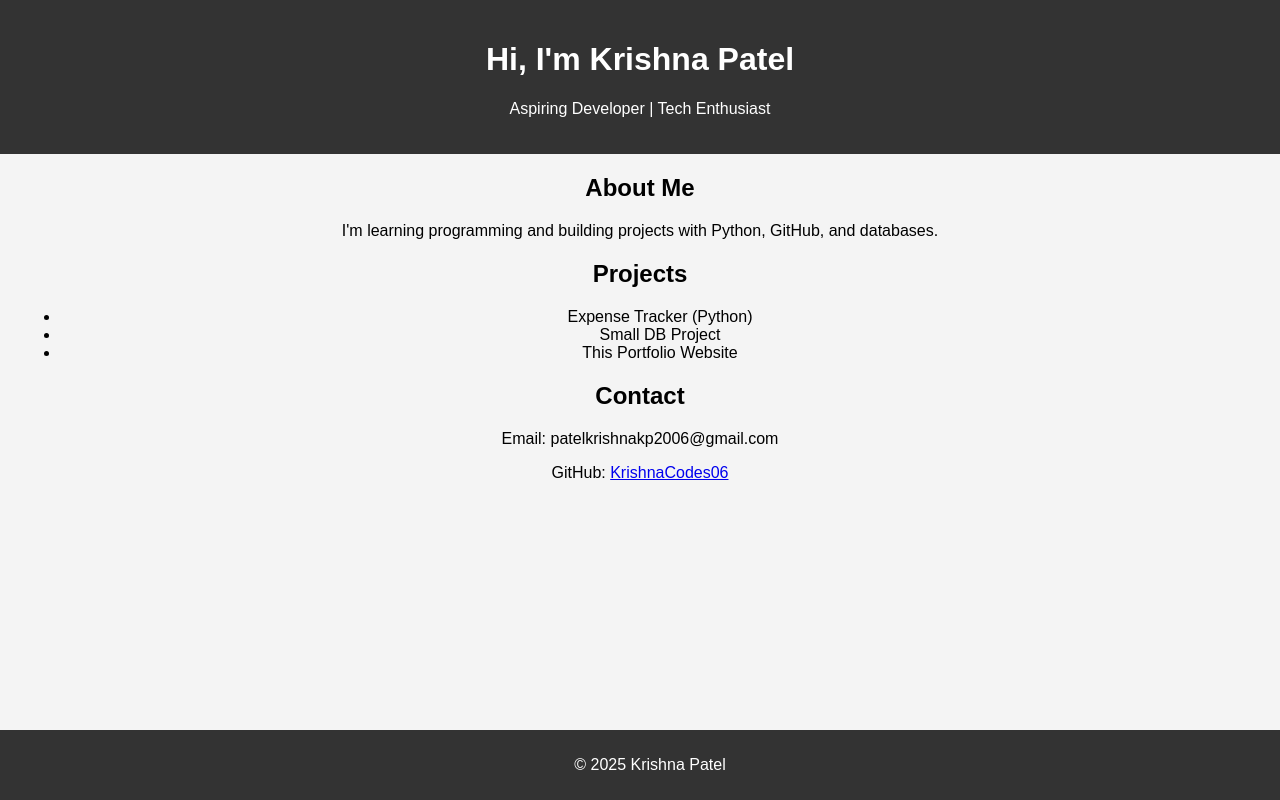
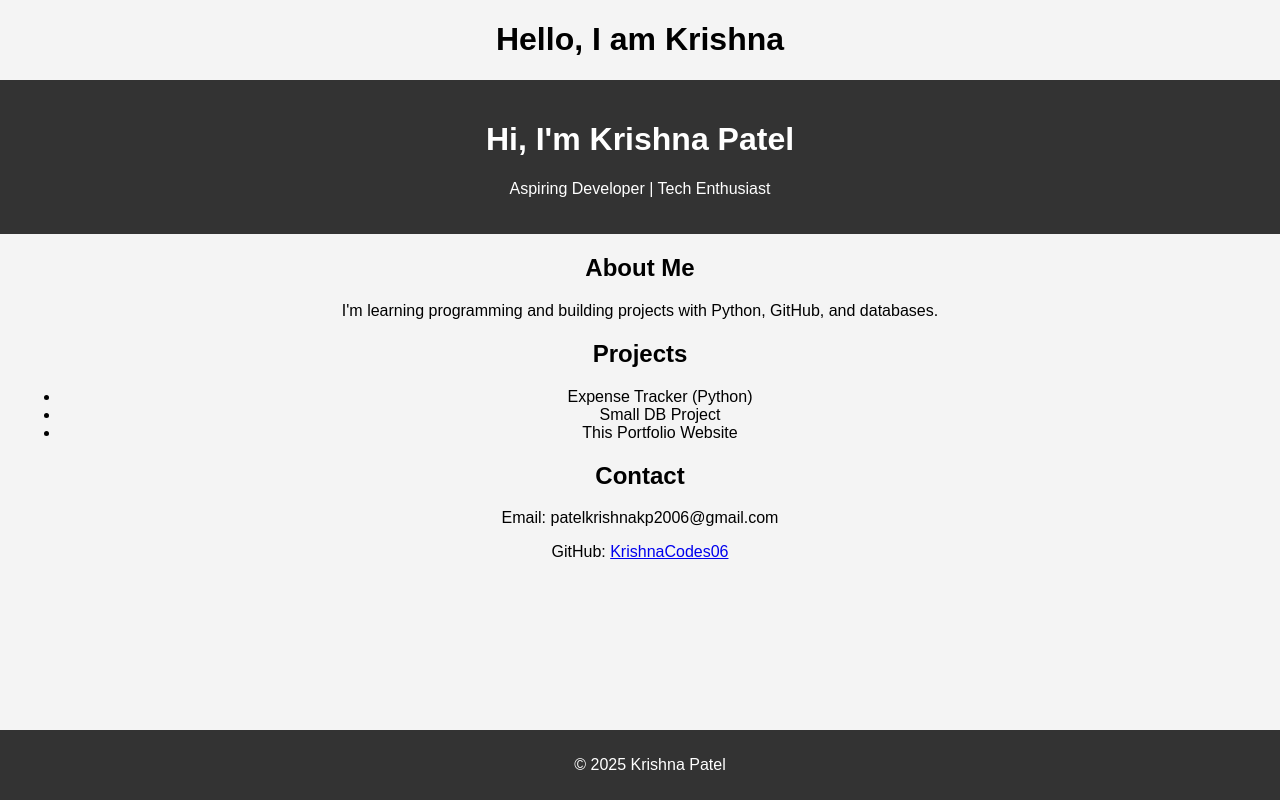
Before and after one commit to KrishnaCodes06/KrishnaCodes06.github.io, a plain HTML site: page index.html in a window 1280 px wide. Drawn offline with Linux system fonts and the light colour scheme.

Commit message:
Added introduction heading in index.html

```diff
--- a/index.html
+++ b/index.html
@@ -31,6 +31,8 @@
   </style>
 </head>
 <body>
+  <h1>Hello, I am Krishna </h1>
+
   <header>
     <h1>Hi, I'm Krishna Patel</h1>
     <p>Aspiring Developer | Tech Enthusiast</p>
```
